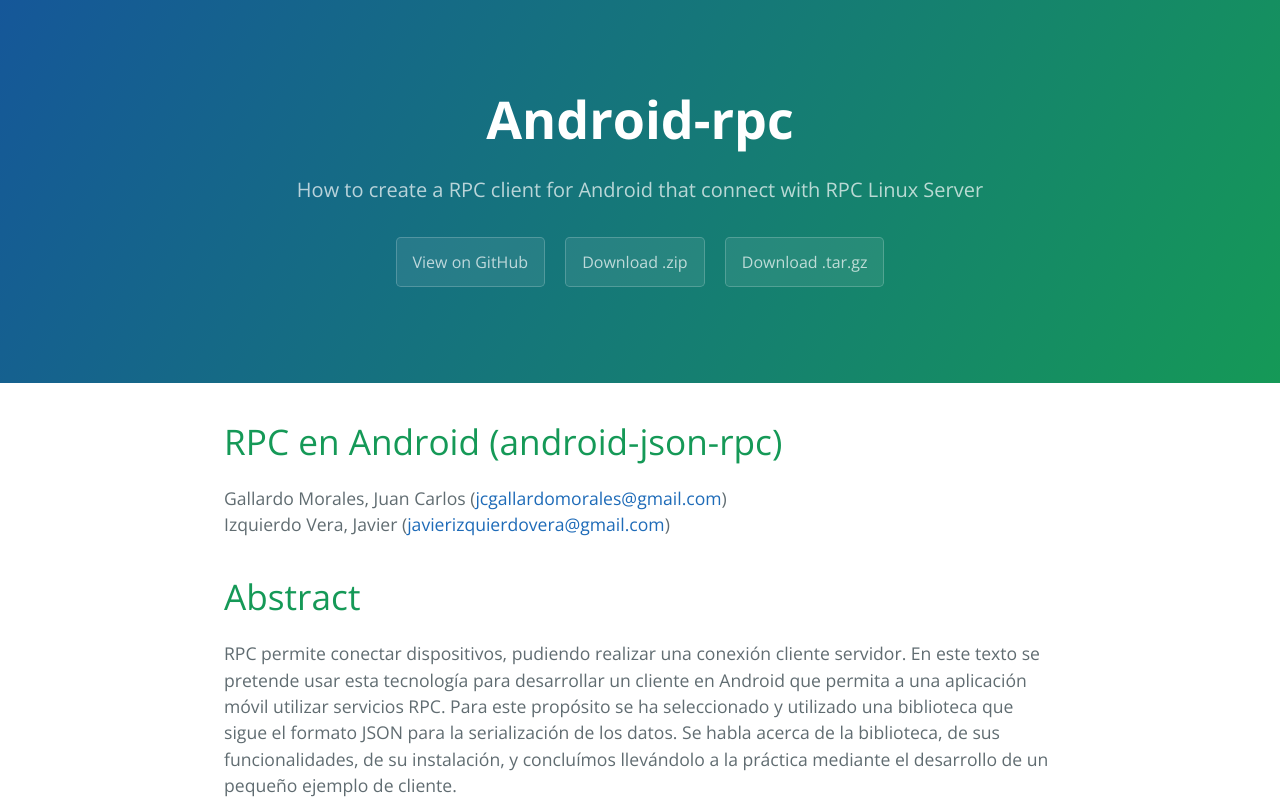
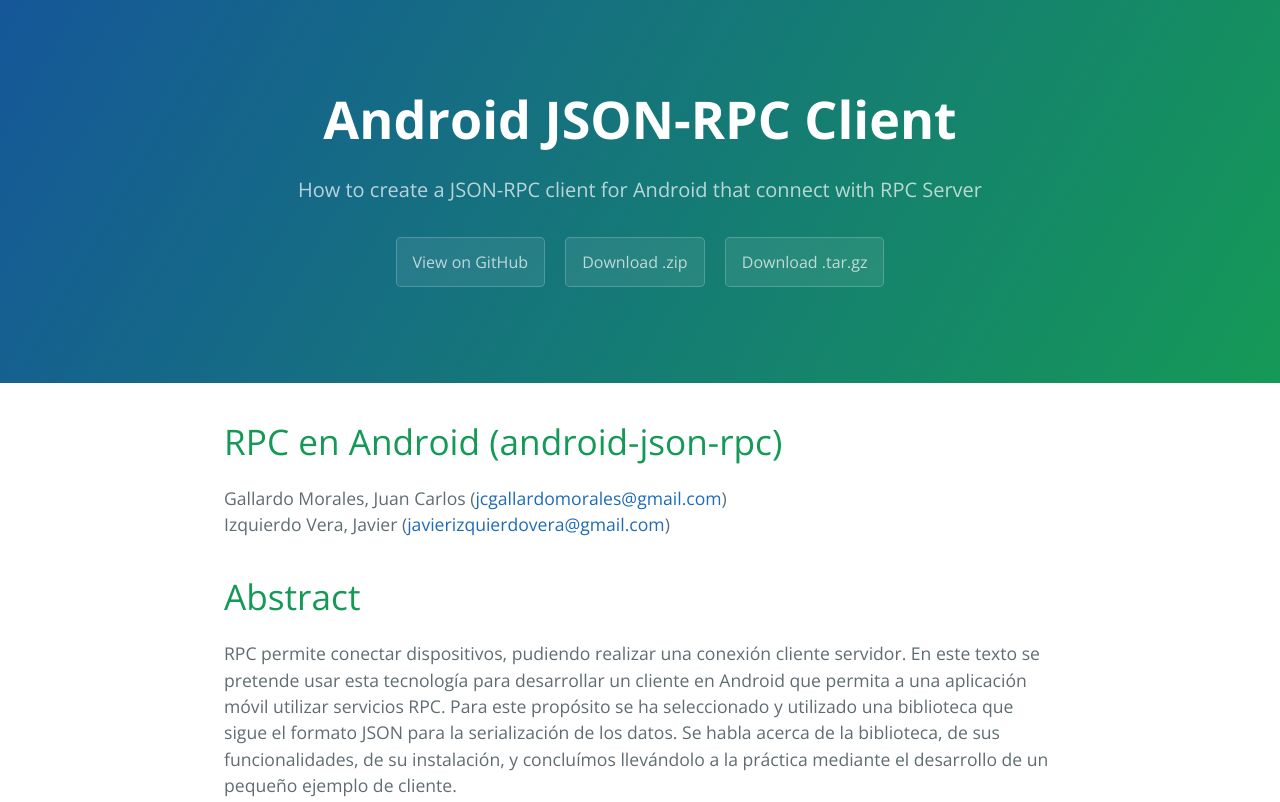
Before and after one commit to Lifka/android-json-rpc-client, a plain HTML site: page index.html in a window 1280 px wide. Shown: the top 802 px of the page. Drawn offline with nearby package versions, Linux system fonts and the light colour scheme.

Commit message:
Create gh-pages branch via GitHub

```diff
--- a/index.html
+++ b/index.html
@@ -2,7 +2,7 @@
 <html lang="en-us">
   <head>
     <meta charset="UTF-8">
-    <title>Android-rpc by Lifka</title>
+    <title>Android JSON-RPC Client by Lifka</title>
     <meta name="viewport" content="width=device-width, initial-scale=1">
     <link rel="stylesheet" type="text/css" href="stylesheets/normalize.css" media="screen">
     <link href='https://fonts.googleapis.com/css?family=Open+Sans:400,700' rel='stylesheet' type='text/css'>
@@ -11,8 +11,8 @@
   </head>
   <body>
     <section class="page-header">
-      <h1 class="project-name">Android-rpc</h1>
-      <h2 class="project-tagline">How to create a RPC client for Android that connect with RPC Linux Server </h2>
+      <h1 class="project-name">Android JSON-RPC Client</h1>
+      <h2 class="project-tagline">How to create a JSON-RPC client for Android that connect with RPC Server </h2>
       <a href="https://github.com/Lifka/Android-RPC" class="btn">View on GitHub</a>
       <a href="https://github.com/Lifka/Android-RPC/zipball/master" class="btn">Download .zip</a>
       <a href="https://github.com/Lifka/Android-RPC/tarball/master" class="btn">Download .tar.gz</a>
@@ -348,7 +348,7 @@ dos números en un servidor remoto. Para ello la aplicación solicita al usuario
 </ol>
 
       <footer class="site-footer">
-        <span class="site-footer-owner"><a href="https://github.com/Lifka/Android-RPC">Android-rpc</a> is maintained by <a href="https://github.com/Lifka">Lifka</a>.</span>
+        <span class="site-footer-owner"><a href="https://github.com/Lifka/Android-RPC">Android JSON-RPC Client</a> is maintained by <a href="https://github.com/Lifka">Lifka</a>.</span>
 
         <span class="site-footer-credits">This page was generated by <a href="https://pages.github.com">GitHub Pages</a> using the <a href="https://github.com/jasonlong/cayman-theme">Cayman theme</a> by <a href="https://twitter.com/jasonlong">Jason Long</a>.</span>
       </footer>
```
Also changed, not shown: params.json (+2 -2 lines).
